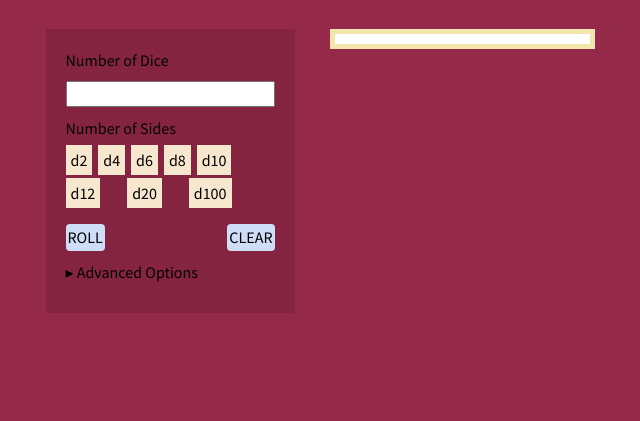
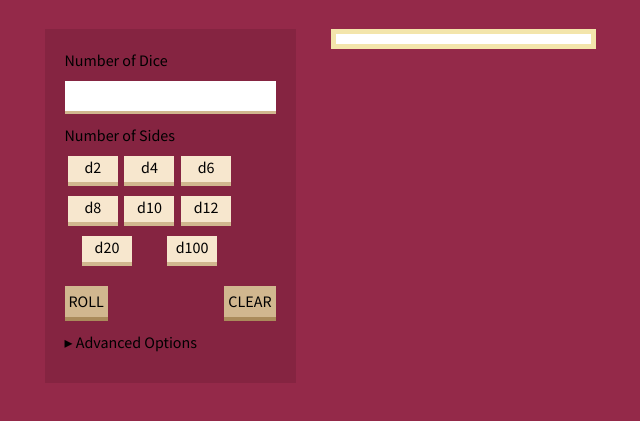
Before and after one commit to versayr/diceRoller, a plain HTML site: page index.html in a window 1280 px wide. Shown: the part 69-490 px from the top of the page, without its empty margins (320-960 px from the left). Drawn offline with nearby package versions, Linux system fonts and the light colour scheme.

Commit message:
Adjusted the CSS for prettier buttons and inputs

```diff
--- a/css/main.css
+++ b/css/main.css
@@ -61,7 +61,7 @@ textarea {
    Author's custom styles
    ========================================================================== */
 *{
-  /*outline: 1px solid black;*/
+  /* outline: 1px solid black; */
 }
 
 body {
@@ -96,6 +96,15 @@ body {
   display: flex;
   justify-content: space-between;
 }
+.diceOptions input[type="text"] {
+  padding: 5px;
+  border: none;
+  border-bottom: 3px solid #D1B78F;
+  transition: border 0.3s;
+}
+.diceOptions input[type="text"]:focus {
+  border-bottom: solid 3px #AA8B5B;
+}
 .diceOptions ul li {
   margin-bottom: 10px;
 }
@@ -103,24 +112,32 @@ body {
   display: flex;
   flex-wrap: wrap;
   width: 170px;
-  justify-content: space-between;
+  justify-content: space-around;
+}
+li.defaultDice {
+  width: 50px;
+  height: 30px;
+  background: #F7E7CE;
+  border-bottom: 4px solid #D1B78F;
+  text-align: center;
+  transition: border 0.3s;
 }
 .defaultDice a{
   text-decoration: none;
   color: black;
-  padding: 5px;
-  background: #F7E7CE;
-  margin-right: 4px;
 }
-.selected a {
-  background: red;
+li.selected {
+  border-bottom: 4px solid red;
 }
 .button {
   text-decoration: none;
   color: black;
-  padding: 2px;
-  background: #CEDEF7;
-  border-radius: 4px;
+  padding: 4px;
+  background: #D1B78F;
+  border-bottom: 4px solid #AA8B5B;
+}
+.button:hover {
+  border-bottom: 4px solid #846433;
 }
 .advancedOptions {
   text-decoration: none;
```
